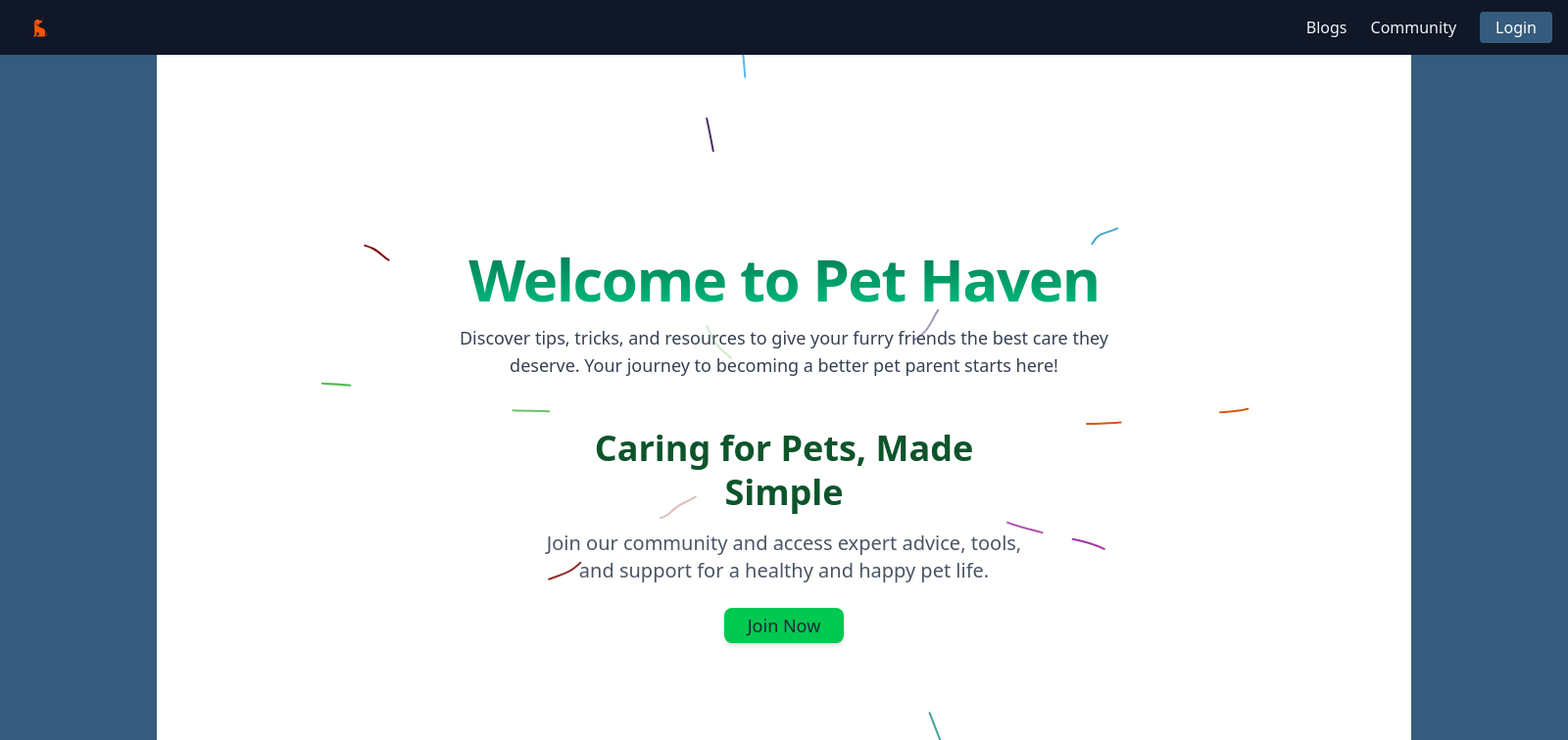
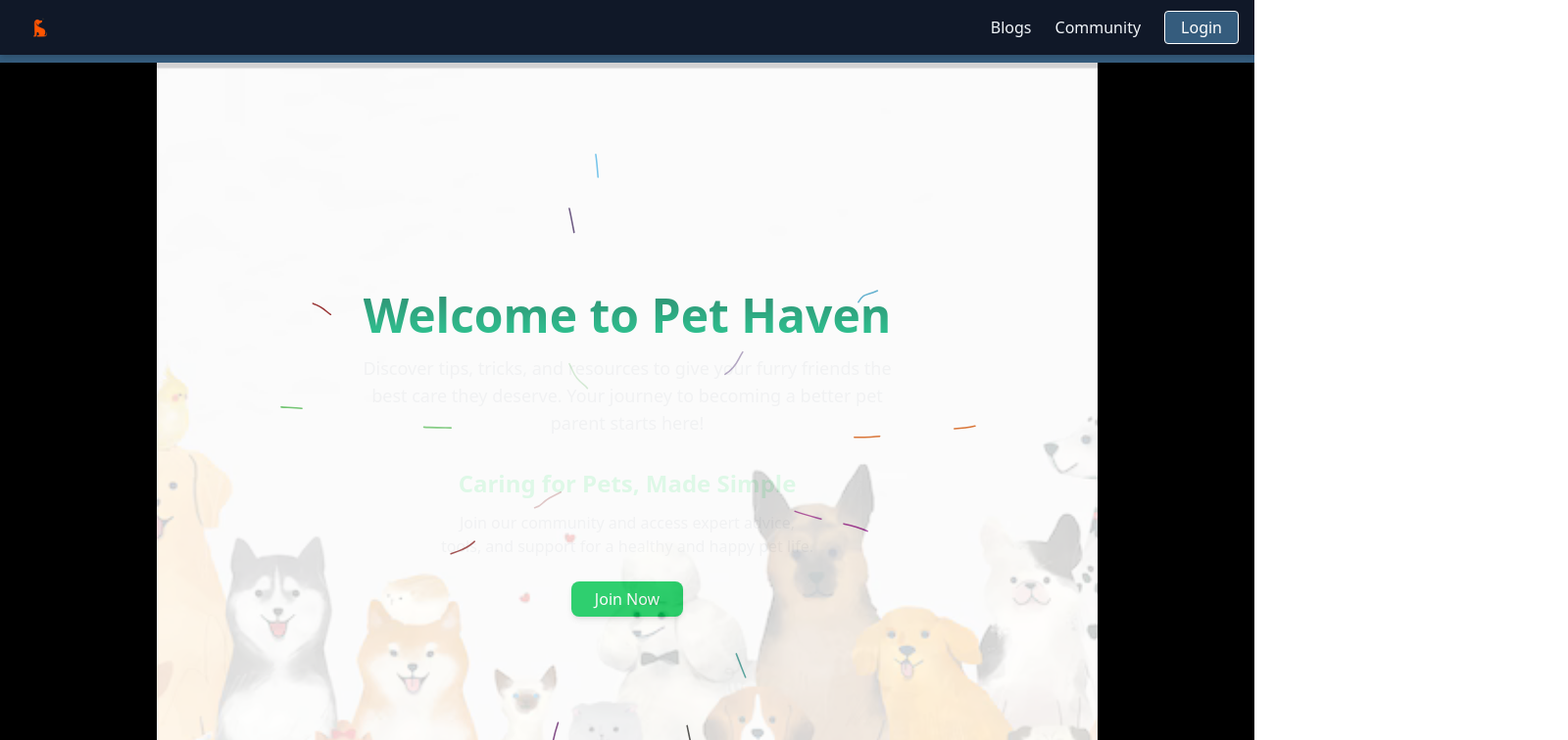
Before and after one commit to Ranbir-GNE/petsoul-client, a React (Vite) app: page / in a window 1280 px wide. Shown: the top 756 px of the page at 98% size, 1600 px wide, since content can reach past the window. Built offline with nearby package versions, Linux system fonts and the light colour scheme.

Commit message:
made landing page mobile responsive

```diff
--- a/src/components/dashboard/Footer.jsx
+++ b/src/components/dashboard/Footer.jsx
@@ -82,22 +82,17 @@ const Footer = () => {
           </ul>
           <ul className="flex space-x-4 mt-2">
             <li>
-              <a href="https://twitter.com/yourusername" target="_blank" rel="noopener noreferrer" aria-label="Twitter" className="hover:text-blue-400">
-                <FaTwitter size={20} />
-              </a>
-            </li>
-            <li>
-              <a href="https://facebook.com/yourusername" target="_blank" rel="noopener noreferrer" aria-label="Facebook" className="hover:text-blue-600">
+              <a href="https://www.facebook.com/ranbir.bhatia.311/" target="_blank" rel="noopener noreferrer" aria-label="Facebook" className="hover:text-blue-600">
                 <FaFacebook size={20} />
               </a>
             </li>
             <li>
-              <a href="https://instagram.com/yourusername" target="_blank" rel="noopener noreferrer" aria-label="Instagram" className="hover:text-pink-500">
+              <a href="https://www.instagram.com/ranbir.1376/" target="_blank" rel="noopener noreferrer" aria-label="Instagram" className="hover:text-pink-500">
                 <FaInstagram size={20} />
               </a>
             </li>
             <li>
-              <a href="https://linkedin.com/in/yourusername" target="_blank" rel="noopener noreferrer" aria-label="LinkedIn" className="hover:text-blue-300">
+              <a href="https://www.linkedin.com/in/ranbir-singh-907345261/" target="_blank" rel="noopener noreferrer" aria-label="LinkedIn" className="hover:text-blue-300">
                 <FaLinkedin size={20} />
               </a>
             </li>
--- a/src/components/dashboard/Navbar.jsx
+++ b/src/components/dashboard/Navbar.jsx
@@ -41,12 +41,12 @@ const Navbar = ({ onMenuClick }) => {
         {/* Right: Nav links */}
         <ul className="flex items-center space-x-6">
           <li>
-            <button className="hover:text-[#355c7d] transition-colors">
+            <button className="hover:text-[#355c7d] transition-colors" disabled={true}>
               Blogs
             </button>
           </li>
           <li>
-            <button className="hover:text-[#355c7d] transition-colors">
+            <button className="hover:text-[#355c7d] transition-colors" disabled={true}>
               Community
             </button>
           </li>
@@ -62,7 +62,7 @@ const Navbar = ({ onMenuClick }) => {
               </div>
             ) : (
               <button
-                className="bg-[#355c7d] hover:bg-[#2a4661] text-white px-4 py-1 rounded transition-colors"
+                className="bg-[#355c7d] hover:bg-white hover:text-[#355c7d] border text-white px-4 py-1 rounded transition-colors"
                 onClick={() => navigate("/login")}
               >
                 Login
--- a/src/components/landing/BackgroundLines.jsx
+++ b/src/components/landing/BackgroundLines.jsx
@@ -8,38 +8,40 @@ const PetAppHero = () => {
   const navigate = useNavigate();
 
   return (
-    <section className="relative w-full overflow-hidden dark:bg-black bg-[#355c7d] ">
+    <section className="relative w-full overflow-hidden bg-[#355c7d] dark:bg-black">
       {/* Background Image */}
       <img
         src={heroImage}
         alt="Happy pets"
-        className="absolute inset-0 w-full h-full object-cover opacity-20"
+        className="absolute inset-0 w-full h-full object-cover z-10 opacity-20"
       />
 
-      {/* Background Animation + Content */}
-      <BackgroundLines className="relative z-10 flex flex-col items-center justify-center px-4 py-16 sm:py-20 md:py-28">
-        {/* Heading */}
-        <h2 className="text-2xl sm:text-3xl md:text-5xl lg:text-6xl font-extrabold tracking-tight text-center bg-gradient-to-b from-emerald-700 to-emerald-500 dark:from-emerald-400 dark:to-green-200 text-transparent bg-clip-text">
+      {/* Foreground Content */}
+      <BackgroundLines className="relative flex flex-col items-center justify-center text-center px-2 sm:px-4 md:px-8 py-12 sm:py-20 md:py-28 max-w-screen-lg mx-auto ">
+
+        {/* Main Heading */}
+        <h2 className="text-2xl sm:text-3xl md:text-5xl font-extrabold bg-gradient-to-b from-emerald-700 to-emerald-500 dark:from-emerald-400 dark:to-green-200 text-transparent bg-clip-text">
           Welcome to Pet Haven
         </h2>
 
         {/* Subheading */}
-        <p className="max-w-md sm:max-w-xl md:max-w-2xl mt-4 text-center text-sm sm:text-base md:text-lg text-gray-700 dark:text-gray-300">
-          Discover tips, tricks, and resources to give your furry friends the best
-          care they deserve. Your journey to becoming a better pet parent starts here!
+        <p className="mt-4 text-sm sm:text-base md:text-lg text-gray-100 dark:text-gray-300 max-w-md sm:max-w-xl">
+          Discover tips, tricks, and resources to give your furry friends the best care they deserve. Your journey to becoming a better pet parent starts here!
         </p>
 
-        {/* Content Section */}
-        <div className="z-20 mt-12 text-center max-w-lg w-full">
-          <h1 className="text-2xl sm:text-3xl md:text-4xl font-bold leading-tight mb-4 text-green-900 dark:text-white">
+        {/* Call to Action */}
+        <div className="mt-8 w-full max-w-sm">
+          <h3 className="text-lg sm:text-xl md:text-2xl font-semibold text-green-100 dark:text-white mb-3">
             Caring for Pets, Made Simple
-          </h1>
-          <p className="text-base sm:text-lg md:text-xl mb-6 text-gray-600 dark:text-gray-300">
+          </h3>
+
+          <p className="text-sm sm:text-base text-gray-100 dark:text-gray-300 mb-6">
             Join our community and access expert advice, tools, and support for a healthy and happy pet life.
           </p>
+
           <Button
             variant="primary"
-            className="w-full sm:w-auto px-6 py-3 text-base sm:text-lg bg-green-500 hover:bg-green-400 shadow-md rounded-lg"
+            className="w-full sm:w-auto px-6 py-3 text-base bg-green-500 hover:text shadow-md rounded-lg "
             onClick={() => navigate("/login")}
           >
             Join Now
--- a/src/components/landing/Landing.jsx
+++ b/src/components/landing/Landing.jsx
@@ -1,14 +1,13 @@
 import React from "react";
 import InfiniteCards from "./InfiniteMovingCards";
 import PetAppHero from "./BackgroundLines";
-import ScrollAnimation from "./ScrollAnimation";
 import OurMission from "./OurMission";
 import PetCarousel from "./PetCarousel";
 
 const Landing = () => {
   return (
     <>
-      <div className="flex flex-col space-y-20 px-6 md:px-20 lg:px-40 text-gray-800 bg-[#355c7d]">
+      <div className="flex flex-col space-y-20 px-4 sm:px-6 md:px-20 lg:px-40 text-white bg-black">
         <section>
           <PetAppHero />
         </section>
--- a/src/components/landing/PetCarousel.jsx
+++ b/src/components/landing/PetCarousel.jsx
@@ -1,6 +1,5 @@
 import React from "react";
 import { Carousel, Card } from "@/components/ui/apple-cards-carousel";
-import petTraining from "../../assets/petTraining.jpg";
 import petPersonalProfile1 from "../../assets/petPersonalProfile1.jpg";
 import personalisedPet from "../../assets/personalised_pet.webp";
 import petChart from "../../assets/pet_charts.avif";
--- a/src/pages/LandingPage.jsx
+++ b/src/pages/LandingPage.jsx
@@ -5,22 +5,20 @@ import Footer from "@/components/dashboard/Footer";
 
 const LandingPage = () => {
   return (
-    <div className="flex h-screen bg-[#355c7d]">
-      <div className="flex-1 flex flex-col">
+    <div className="flex flex-col min-h-screen bg-[#355c7d]">
       <div className="h-16">
         <Navbar />
       </div>
 
-        <div className="flex-1 flex">
       <div className="flex-1">
         <Landing />
       </div>
-        </div>
+
       <div className="bg-gray-800 text-white p-4">
         <Footer />
       </div>
     </div>
-    </div>
+
   );
 };
 
```
Lines whose indentation alone changed are shown as unchanged.
